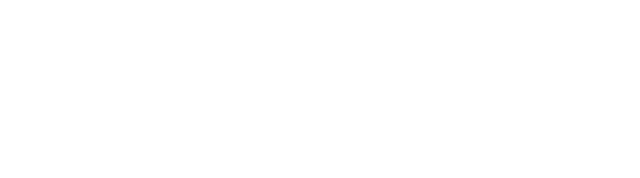
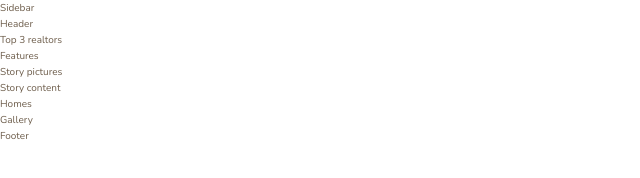
Before and after one commit to GuilhermeAmado/nexter-css-grid, a plain HTML site: page index.html in a window 1280 px wide. Shown: the whole page, without its empty margins (0-640 px from the left). Drawn offline with nearby package versions, Linux system fonts and the light colour scheme.

Commit message:
Add initial markup

```diff
--- a/index.html
+++ b/index.html
@@ -7,7 +7,43 @@
     <link rel="stylesheet" href="style.css">
     <title>nexter &mdash; your home, your freedom</title>
 </head>
-<body>
+<body class="container">
+
+    <div class="sidebar">
+        Sidebar
+    </div>
+
+    <header class="header">
+        Header
+    </header>
+
+    <div class="realtors">
+        Top 3 realtors
+    </div>
+
+    <section class="features">
+        Features
+    </section>
+
+    <div class="story__pictures">
+        Story pictures
+    </div>
+
+    <div class="story__content">
+        Story content
+    </div>
+
+    <section class="homes">
+        Homes
+    </section>
+
+    <section class="gallery">
+        Gallery
+    </section>
+
+    <footer class="footer">
+        Footer
+    </footer>
 
 </body>
 </html>
```
